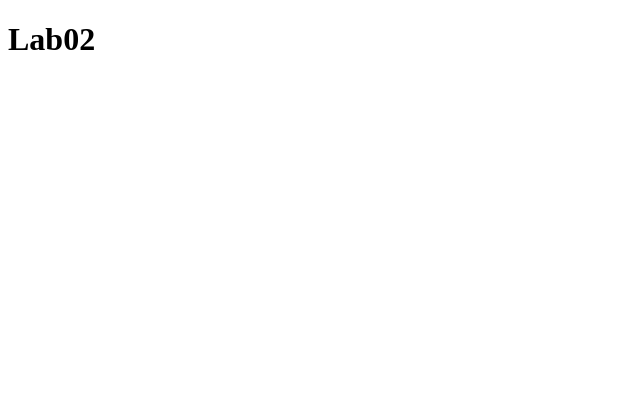
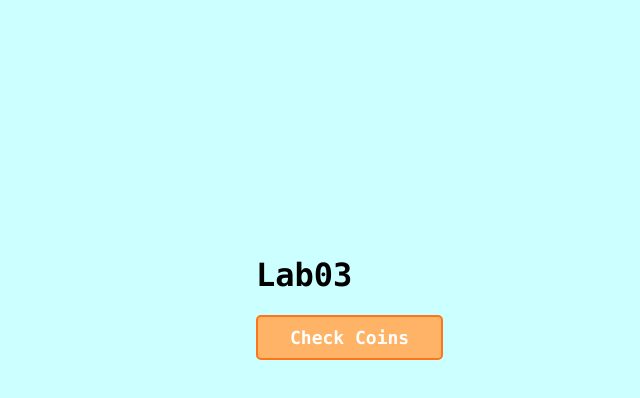
Before and after one commit to hannabeasiam/CTS2852C, a plain HTML site: page lab03/index.html in a window 1280 px wide. Shown: the whole page, without its empty margins (0-640 px from the left). Drawn offline with Linux system fonts and the light colour scheme.

Commit message:
functionally works

```diff
--- a/lab03/index.html
+++ b/lab03/index.html
@@ -2,7 +2,6 @@
 <html lang="en">
 	<head>
 		<title>Lab03</title>
-
 		<meta charset="UTF-8">
 		<meta name="description" content="Lab03">
 		<meta name="author" content="Hanna Lee">
@@ -12,16 +11,18 @@
     <link rel="stylesheet" href="main.css">
 	  <!--link to the java script external file-->
     <script type="text/javascript" src="script.js"></script>
+
 	</head>
 	<!--body section-->
 	<body>
+  <header>
 	<!--H1 heading-->
-    <h1>Lab02</h1>
-	<!--Non script section in case browser dosn't support javascript displays message-->
-    <noscript>
-      &lt;Your browser does not support JavaScript! Check your browser setting&gt;
-    </noscript>
-	<!--Form section with input tags and button type to display buttons-->
+    <h1>Lab03</h1>
+  </header>
+
+  <form>
+  <input class="caculate" type="button" value="Check Coins" onClick="javascript:second()">
+  </form>
 
 	</body>
 </html>
--- a/lab03/main.css
+++ b/lab03/main.css
@@ -0,0 +1,18 @@
+body{
+	margin:20%;
+	background-color: #ccffff;
+	font-family:"Lucida Console";
+}
+
+.caculate {
+	font-family: "Lucida Console", monospace;
+	font-size: 18px;
+	font-weight: bold;
+	background-color: #ffb366;
+	border-style: solid;
+	border-width: 2px;
+	border-color: #ff751a;
+	border-radius: 5px;
+	color: white;
+  padding: 10px 32px;
+}
--- a/lab03/script.js
+++ b/lab03/script.js
@@ -0,0 +1,37 @@
+function valid(){
+	//prompt user input number between 20 to 100 integer
+	var inputNumber = parseInt(prompt('Please enter number between 20~100',''));
+	console.log(typeof(inputNumber));
+	//input number's data type or number range is not valid, display warning and prompt again.
+	while((inputNumber<20 || inputNumber>100) || (Number.isNaN(inputNumber)==true)){
+		//if not validate data type - prompt again display 'this is not valid number'
+		if(Number.isNaN(inputNumber)==true){
+			alert('input valid data type');
+			var inputNumber = Number(prompt('enter number 20~100',''));
+			console.log(inputNumber);
+			}
+		//if number is not in range
+		else if(inputNumber<20 || inputNumber>100){
+			alert('please input number range between 20-100');
+			var inputNumber = Number(prompt('enter number 20~100',''));
+			console.log(inputNumber);
+			}
+	}
+	// Returns if a value is valid number
+	return inputNumber;
+}
+function second(){
+	var remain = valid();
+	console.log(remain);
+	//store kind of coins under array coins
+	var coins=[16,8,4,2,1];
+  document.write('Based on Input Value : ' + remain + '<hr />');
+
+	for (i=0; i <5;i++){
+		var numberOfCoins = Number(remain/coins[i]);
+		//if division is 0, skip printing
+		if (Number(numberOfCoins < 1)) continue;
+		document.write('Number of Coin ' + coins[i] + ' : ' + parseInt(numberOfCoins) + '<br />');
+		remain = Number(remain%coins[i]);
+	};
+}
```
Also changed, not shown: 1 other file.
